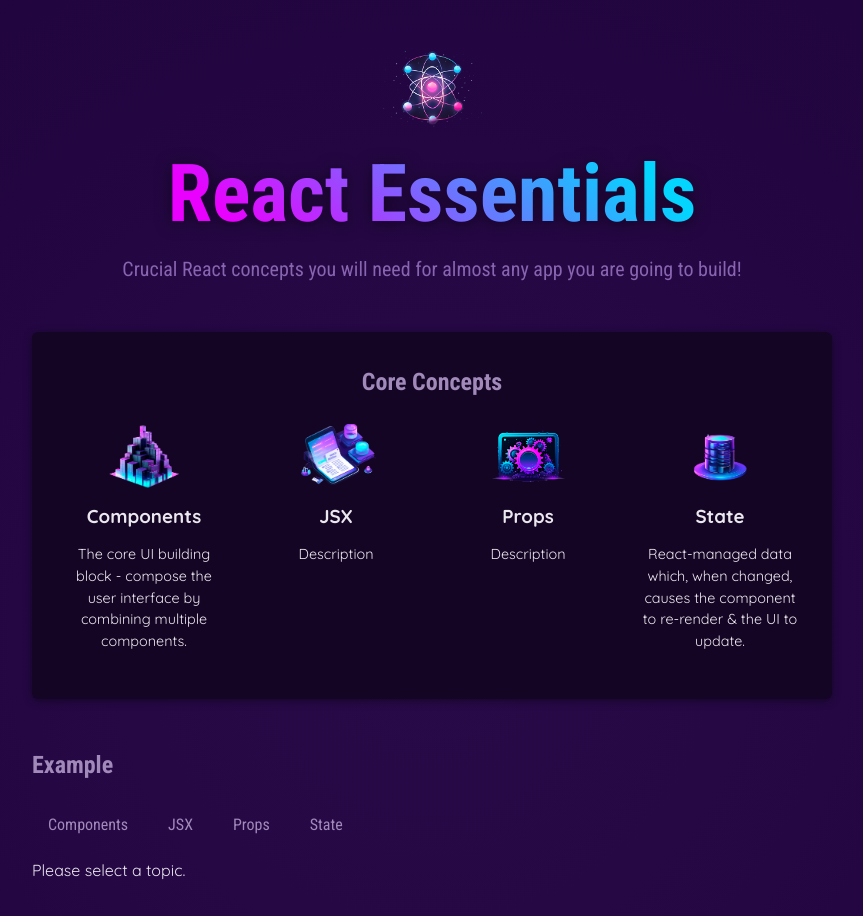
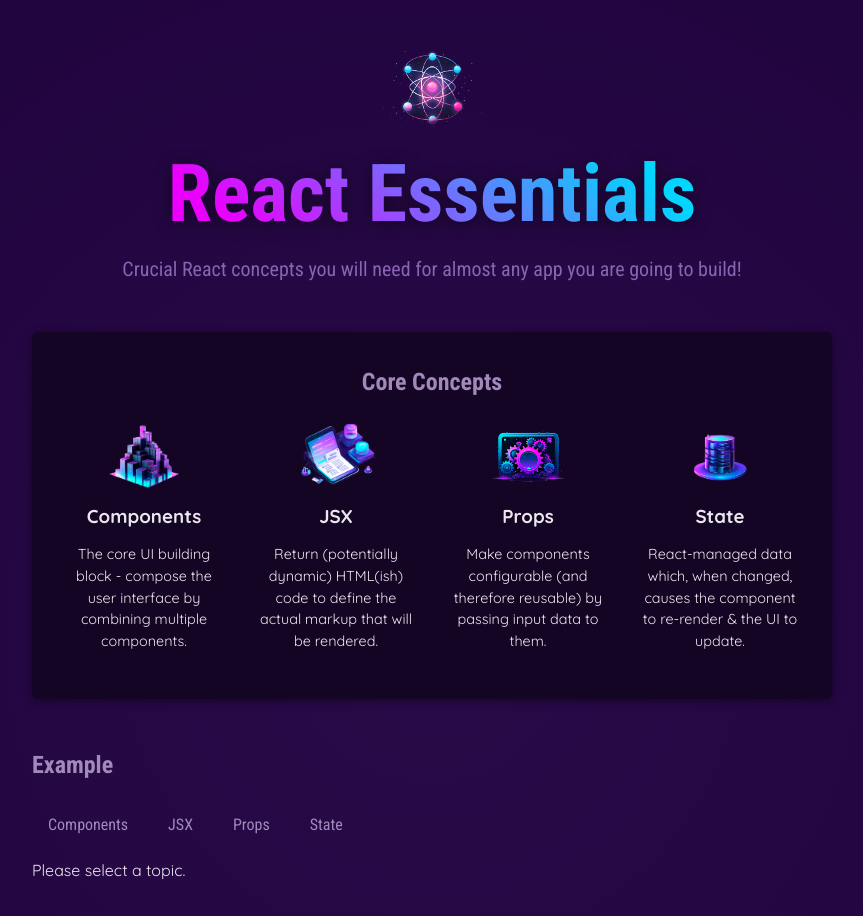
Before and after one commit to gustavo-angeli/react-the-complete-guide-udemy, a React (Vite) app in the folder 01-starting-project/: page / in a window 1280 px wide. Shown: the top 916 px of the page, without its empty margins (208-1071 px from the left). Built offline with nearby package versions, Linux system fonts and the light colour scheme.

Commit message:
Outputting List Data Dynamically

```diff
--- a/01-starting-project/src/App.jsx
+++ b/01-starting-project/src/App.jsx
@@ -34,7 +34,8 @@ export default function App() {
         <section id='core-concepts'>
           <h2>Core Concepts</h2>
           <ul>
-            <CoreConcept1
+            {CORE_CONCEPTS.map((conceptItem) => <CoreConcept2 {...conceptItem}></CoreConcept2>)}
+            {/* <CoreConcept1
               title={CORE_CONCEPTS[0].title}
               description={CORE_CONCEPTS[0].description}
               image={CORE_CONCEPTS[0].image}
@@ -51,7 +52,7 @@ export default function App() {
             />
             <CoreConcept2
               {...CORE_CONCEPTS[3]}
-            />
+            /> */}
           </ul>
         </section>
         <section id='examples'>
```
